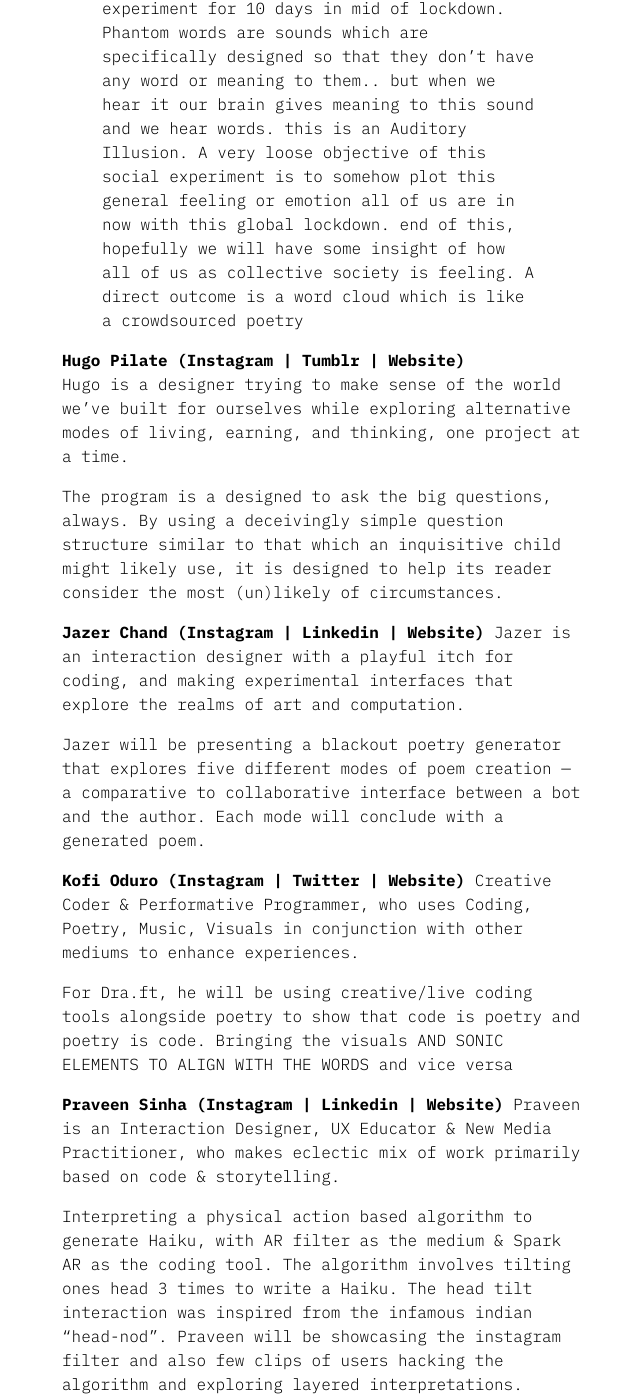
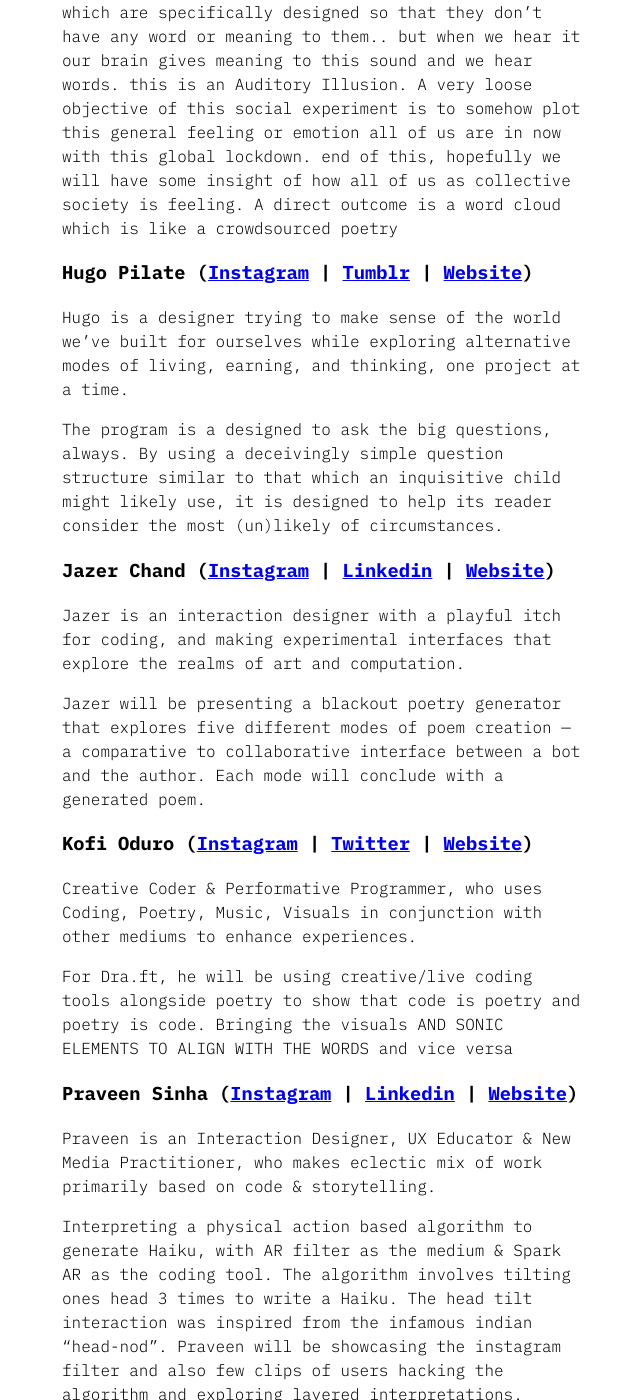
Before and after one commit to dra-ft/dra-ft.github.io, a Jekyll site: the page built from _posts/2020-05-18-copojam.md, in a window 1280 px wide and 1400 px high, scrolled down 1585 px. Shown: the whole window, without its empty margins (58-698 px from the left). Built offline with Jekyll 4.4.1, drawn with Linux system fonts in a browser that asks for light colours; part of the change alters nothing that is shown; some of the changed text lies outside the part shown.

```diff
--- a/_posts/2020-05-18-copojam.md
+++ b/_posts/2020-05-18-copojam.md
@@ -33,36 +33,36 @@ co-po-jam is an opportunity for writers, artists and technologists to collaborat
 ## Presenters
 *(Alphabetically)*
 
-> **Akash Sharma ([Instagram](https://www.instagram.com/sound.codes) | [Facebook](https://www.facebook.com/SoundCodes/) | [Website](https://sound.codes/))**
+### Akash Sharma ([Instagram](https://www.instagram.com/sound.codes) | [Facebook](https://www.facebook.com/SoundCodes/) | [Website](https://sound.codes/))
 
-> Akash Sharma is an experimental artist exploring electro-acoustic improvisation, data manipulation, algorithmic compositions, and sensor-based music.
+Akash Sharma is an experimental artist exploring electro-acoustic improvisation, data manipulation, algorithmic compositions, and sensor-based music.
 
-> Phantom Words - This was a tiny social experiment for 10 days in mid of lockdown. Phantom words are sounds which are specifically designed so that they don’t have any word or meaning to them.. but when we hear it our brain gives meaning to this sound and we hear words. this is an Auditory Illusion. A very loose objective of this social experiment is to somehow plot this general feeling or emotion all of us are in now with this global lockdown. end of this, hopefully we will have some insight of how all of us as collective society is feeling. A direct outcome is a word cloud which is like a crowdsourced poetry
+Phantom Words - This was a tiny social experiment for 10 days in mid of lockdown. Phantom words are sounds which are specifically designed so that they don’t have any word or meaning to them.. but when we hear it our brain gives meaning to this sound and we hear words. this is an Auditory Illusion. A very loose objective of this social experiment is to somehow plot this general feeling or emotion all of us are in now with this global lockdown. end of this, hopefully we will have some insight of how all of us as collective society is feeling. A direct outcome is a word cloud which is like a crowdsourced poetry
 
-**Hugo Pilate (Instagram | Tumblr | Website)**
+### Hugo Pilate ([Instagram](https://www.instagram.com/enchaussettes/) | [Tumblr](http://enchaussettes.tumblr.com/) | [Website](http://hugopilate.com/))
 Hugo is a designer trying to make sense of the world we've built for ourselves while exploring alternative modes of living, earning, and thinking, one project at a time.
 
 The program is a designed to ask the big questions, always. By using a deceivingly simple question structure similar to that which an inquisitive child might likely use, it is designed to help its reader consider the most (un)likely of circumstances.
 
-**Jazer Chand (Instagram | Linkedin | Website)**
+### Jazer Chand ([Instagram](https://www.instagram.com/jazer.chand/) | [Linkedin](https://www.linkedin.com/in/jazer-c-930496b5/) | [Website](https://www.jazerchand.com/))
 Jazer is an interaction designer with a playful itch for coding, and making experimental interfaces that explore the realms of art and computation.
 
 Jazer will be presenting a blackout poetry generator that explores five different modes of poem creation — a comparative to collaborative interface between a bot and the author. Each mode will conclude with a generated poem.
 
-**Kofi Oduro (Instagram | Twitter | Website)**
+### Kofi Oduro ([Instagram](https://www.instagram.com/illestpreacha/) | [Twitter](https://twitter.com/illestpreacha) | [Website](https://kofioduro.myportfolio.com/links))
 Creative Coder & Performative Programmer, who uses Coding, Poetry, Music, Visuals in conjunction with other mediums to enhance experiences.
 
 For Dra.ft, he will be using creative/live coding tools alongside poetry to show that code is poetry and poetry is code. Bringing the visuals AND SONIC ELEMENTS TO ALIGN WITH THE WORDS and vice versa
 
-**Praveen Sinha (Instagram | Linkedin | Website)**
+### Praveen Sinha ([Instagram](https://www.instagram.com/imp8lite/) | [Linkedin](https://www.linkedin.com/in/praveen200s/?originalSubdomain=in) | [Website](http://contemplatingme.in/))
 Praveen is an Interaction Designer, UX Educator & New Media Practitioner, who makes eclectic mix of work primarily based on code & storytelling.
 
 Interpreting a physical action based algorithm to generate Haiku, with AR filter as the medium & Spark AR as the coding tool. The algorithm involves tilting ones head 3 times to write a Haiku. The head tilt interaction was inspired from the infamous indian "head-nod". Praveen will be showcasing the instagram filter and also few clips of users hacking the algorithm and exploring layered interpretations.
 
-**Priti P (Instagram | Twitter | Website)**
+### Priti P ([Instagram](https://instagram.com/priti.pg) | [Twitter](https://twitter.com/priti_pg) | [Website](https://pritipg.in/))
 Priti is an information designer who works at the intersection of design, technology & code.
 
 The rapid co-evolution of technology and typography has uncovered possibilities for creating immersive experiences that push the limits of expressivity. Increasingly, emerging forms of media are beginning to encompass temporal and interactive behaviours. This project envisions Kalidāsā's venerable poetry — Meghadūtam — as interactive, three-dimensional typographic forms, moving through space. Type is viewed through the lens of computation to weave form, motion and interaction to take readers through the poem’s emotional journey. If poetry is a mere shadow of emotions felt, by asking a shadow to dance, we urge to bring words to life, to hold a stronger presence, a deeper voice.
 
 
-<iframe width="750" height="505" src="https://www.youtube.com/embed/pz7umdR58yE?start=245" frameborder="0" allow="accelerometer; autoplay; encrypted-media; gyroscope; picture-in-picture" allowfullscreen></iframe>
+<iframe width="50%" src="https://www.youtube.com/embed/pz7umdR58yE?start=245" frameborder="0" allow="accelerometer; autoplay; encrypted-media; gyroscope; picture-in-picture" allowfullscreen></iframe>
```
